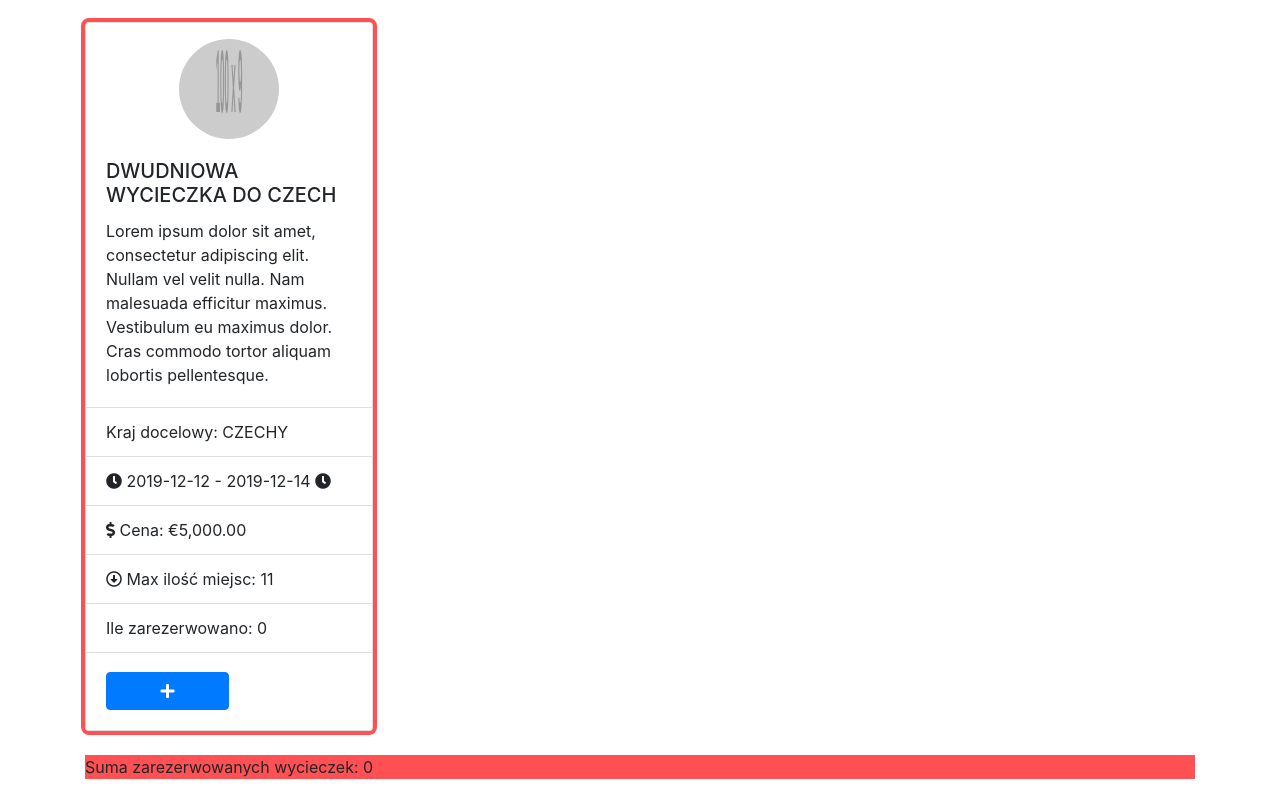
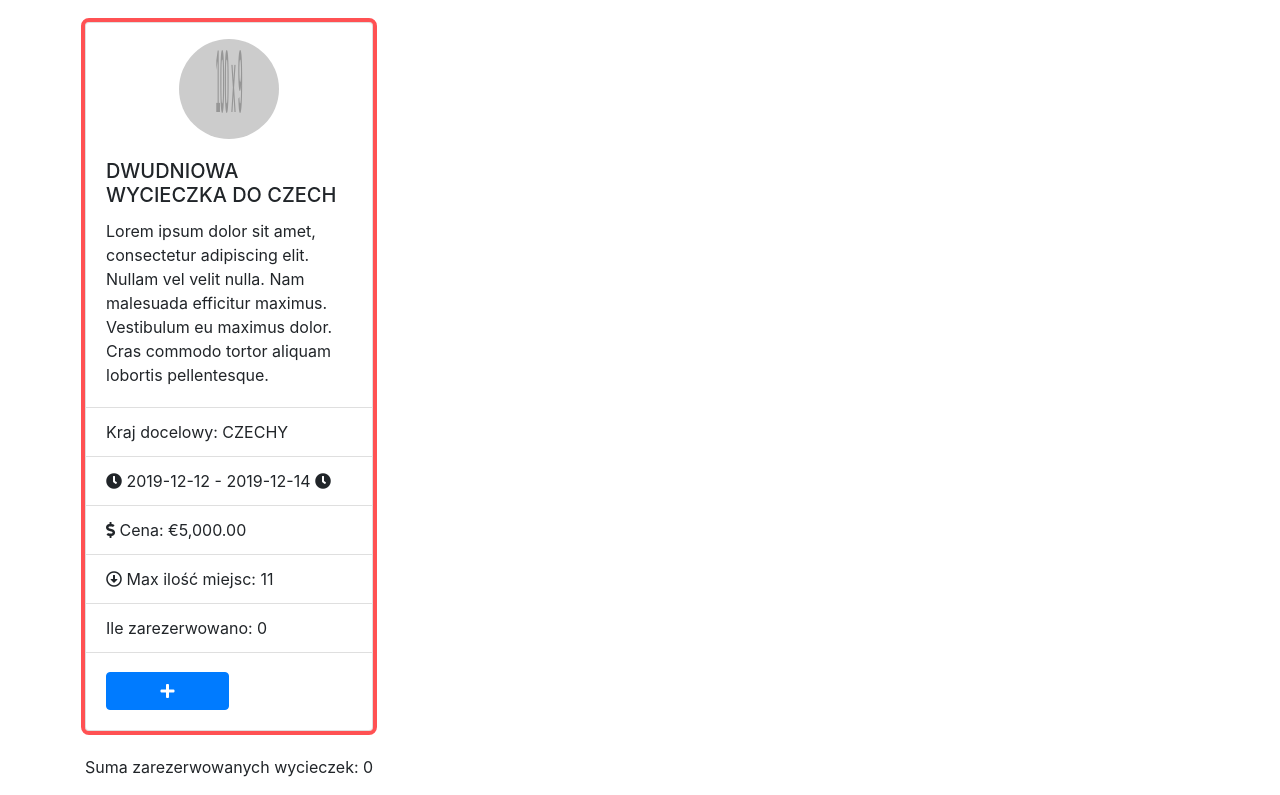
Before and after one commit to szymonsadowski3/ZPW_Angular, an Angular app: page / in a window 1280 px wide. Shown: the part 5277-6072 px from the top of the page. Built offline with nearby package versions, Linux system fonts and the light colour scheme.

Commit message:
- implemented output annotations

```diff
--- a/src/app/components/lista-wycieczek.component.ts
+++ b/src/app/components/lista-wycieczek.component.ts
@@ -11,11 +11,30 @@ import {Component, Input} from '@angular/core';
          [wycieczka]="item"
          [isCheapest]="(item==minElement)"
          [isMostExpensive]="(item==maxElement)"
+         (reservationChanged)="calculateSumOfReservedTrips($event)"
     ></wycieczka-component>
+
+    <div>
+      <p
+        [ngClass]="{
+        'low-sum': (sum <10),
+        'high-sum': (sum >=10)
+      }"
+      >Suma zarezerwowanych wycieczek: {{sum}}</p>
+    </div>
   `,
 })
 export class ListaWycieczekComponent {
   @Input() wycieczki;
   @Input() minElement: any;
   @Input() maxElement: any;
+  sum = 0;
+
+  calculateSumOfReservedTrips(message) {
+    console.log(message);
+
+    this.sum = this.wycieczki.reduce((a, b) => {
+      return a + b.ileZarezerwowano;
+    }, 0);
+  }
 }
--- a/src/app/components/wycieczka.component.ts
+++ b/src/app/components/wycieczka.component.ts
@@ -1,4 +1,4 @@
-import {Component, Input} from '@angular/core';
+import {Component, EventEmitter, Input, Output} from '@angular/core';
 
 @Component({
   selector: 'wycieczka-component',
@@ -64,6 +64,8 @@ export class WycieczkaComponent {
   @Input() isCheapest: boolean;
   @Input() isMostExpensive: boolean;
 
+  @Output() reservationChanged = new EventEmitter<string>();
+
   onClickPlusButton(item) {
     if(item.ileZarezerwowano < item.maxIloscMiejsc) {
       item.ileZarezerwowano += 1;
@@ -71,6 +73,8 @@ export class WycieczkaComponent {
     } else {
       console.log(`Max ilosc miejsc na wycieczkę ${item.nazwa} zostala osiagnieta`);
     }
+
+    this.reservationChanged.emit("added");
   }
 
   onClickMinusButton(item) {
@@ -80,5 +84,7 @@ export class WycieczkaComponent {
     } else {
       console.log(`Nie mozna zrezygnowac z wycieczki ${item.nazwa}`);
     }
+
+    this.reservationChanged.emit("removed");
   }
 }
--- a/src/app/wycieczki.component.html
+++ b/src/app/wycieczki.component.html
@@ -21,13 +21,4 @@
     [minElement]="minElement"
     [maxElement]="maxElement"
   ></lista-wycieczek-component>
-
-  <div>
-    <p
-      [ngClass]="{
-        'low-sum': (calculateSumOfReservedTrips() <10),
-        'high-sum': (calculateSumOfReservedTrips() >=10)
-      }"
-    >Suma zarezerwowanych wycieczek: {{calculateSumOfReservedTrips()}}</p>
-  </div>
 </div>
--- a/src/app/wycieczki.component.ts
+++ b/src/app/wycieczki.component.ts
@@ -1,4 +1,5 @@
-import { Component } from '@angular/core';
+import {Component, Output} from '@angular/core';
+import {EventEmitter} from "events";
 
 @Component({
   selector: 'wycieczki',
@@ -112,9 +113,4 @@ export class WycieczkiComponent {
     });
   }
 
-  calculateSumOfReservedTrips() {
-    return this.items.reduce((a, b) => {
-      return a + b.ileZarezerwowano;
-    }, 0);
-  }
 }
```
